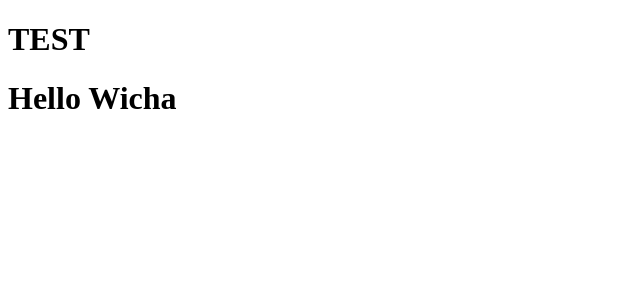
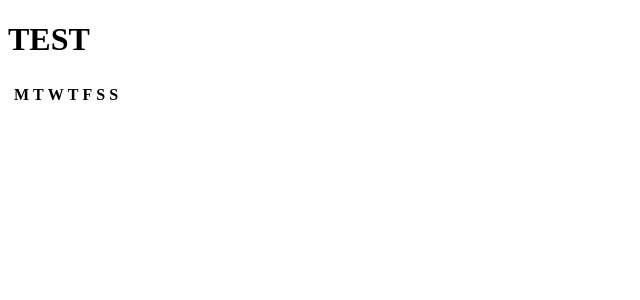
Before and after one commit to das-haustelles/rich-front-end-capstone, a React app: page / in a window 1280 px wide. Shown: the top 300 px of the page, without its empty margins (0-640 px from the left). Built offline with nearby package versions, Linux system fonts and the light colour scheme.

Commit message:
Render Weekday Abbrieviations for Calendar

```diff
--- /dev/null
+++ b/client/src/components/Calendar.jsx
@@ -0,0 +1,30 @@
+import React from 'react';
+
+class Calendar extends React.Component {
+  constructor(props) {
+    super(props)
+  }
+
+  render() {
+    const weekdays = ['M', 'T', 'W', 'T', 'F', 'S', 'S'];
+
+    return(
+      <div>
+        <table>
+          <th>
+            <tr>
+            {weekdays.map((day) => (<td id= {day}> {day}</td>))}
+            </tr>
+          </th>
+          <tbody> </tbody>
+        </table>
+      </div>
+    )
+  }
+}
+
+export default Calendar;
+
+// Calendar is a 7 x 7 table
+  // Table header is static with weekday abbrieviations
+  // Table body is dynamic and has 6 rows and 6 columns
--- a/client/src/index.jsx
+++ b/client/src/index.jsx
@@ -1,10 +1,11 @@
 import React from 'react';
 import ReactDOM from 'react-dom';
+import Calendar from './components/Calendar';
 
 const App = () => {
   return (
     <div>
-      <h1>Hello Wicha</h1>
+      <Calendar />
     </div>
   )
 }
```
